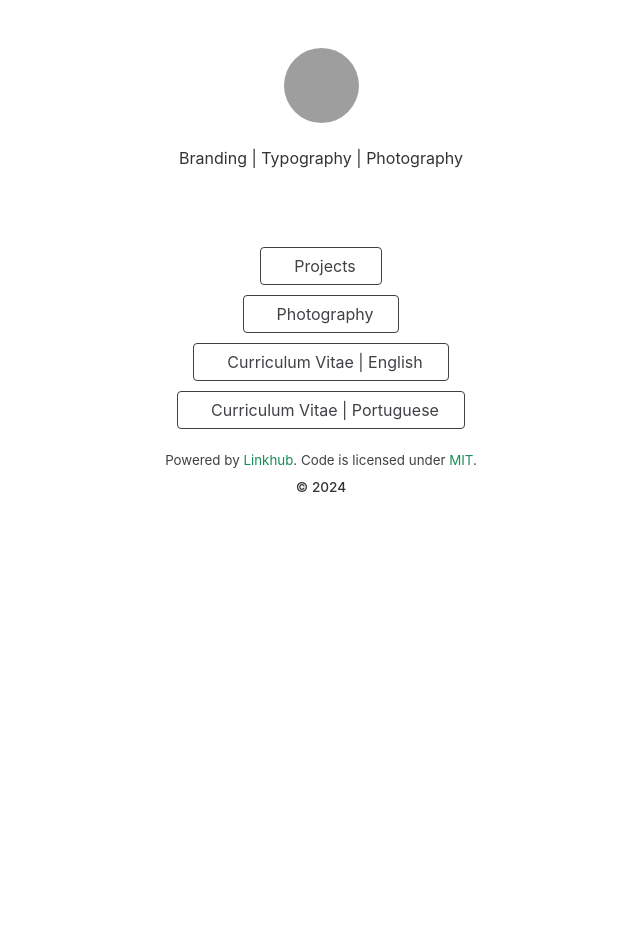
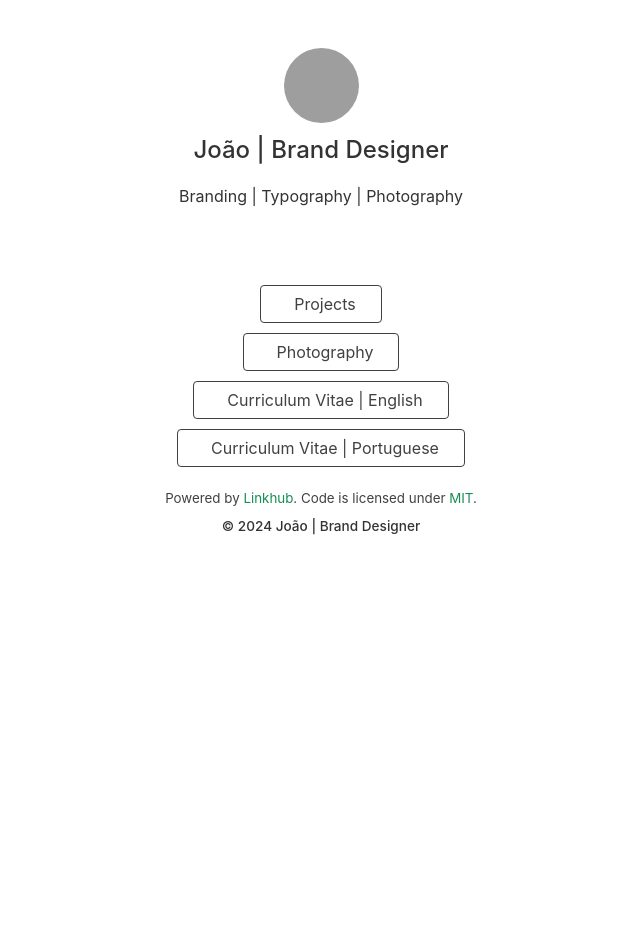
Before and after one commit to xiskg/link-bio, a Jekyll site: the page built from index.html, in a window 1280 px wide. Shown: the whole page, without its empty margins (319-959 px from the left). Built offline with Jekyll 4.4.1, drawn with Linux system fonts in a browser that asks for light colours; nearby versions of some CDN libraries; comment, search, counter and statistics services are not loaded; part of the change alters nothing that is shown; grey boxes are pictures that could not be loaded.

Commit message:
Update _config.yml

```diff
--- a/_config.yml
+++ b/_config.yml
@@ -2,8 +2,8 @@
 theme: linkhub-jekyll-theme
 
 # Site Configuration
-name: ~ # Name of your website
-tagline: João | Brand Designer # Set your preferred page title
+name: João | Brand Designer # Name of your website
+#tagline: # Set your preferred page title
 description: Branding | Typography | Photography  # Also used as a meta description
 favicon: https://picsum.photos/32/32 # Path / URL to the favicon of your website (e.g., 'assets/images/favicon.png')
 logo: https://picsum.photos/200 # Path / URL to the logo (e.g., 'assets/images/logo.png')
```
